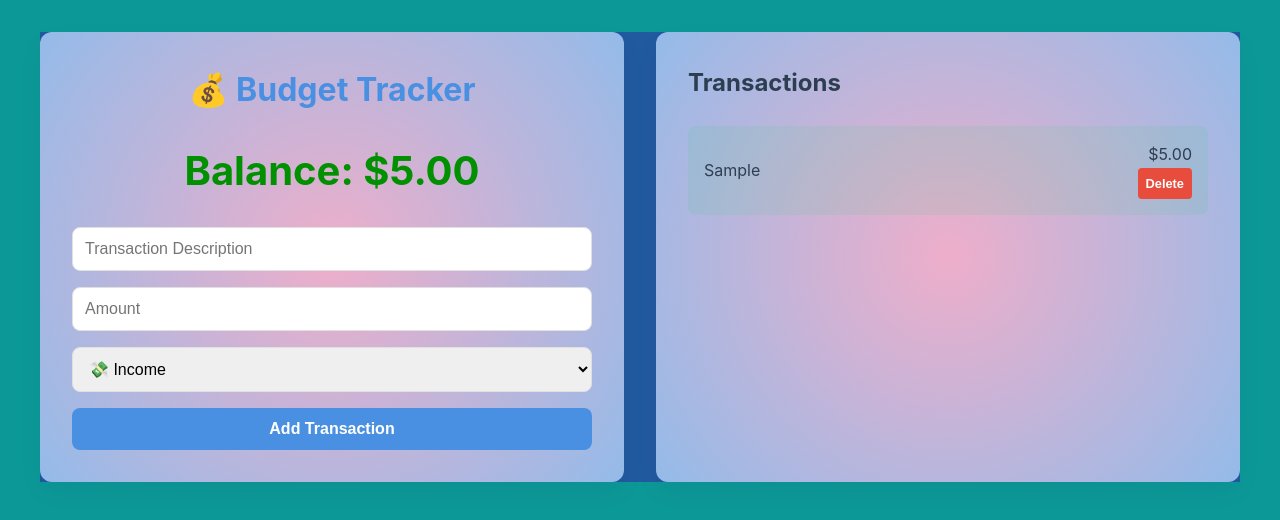
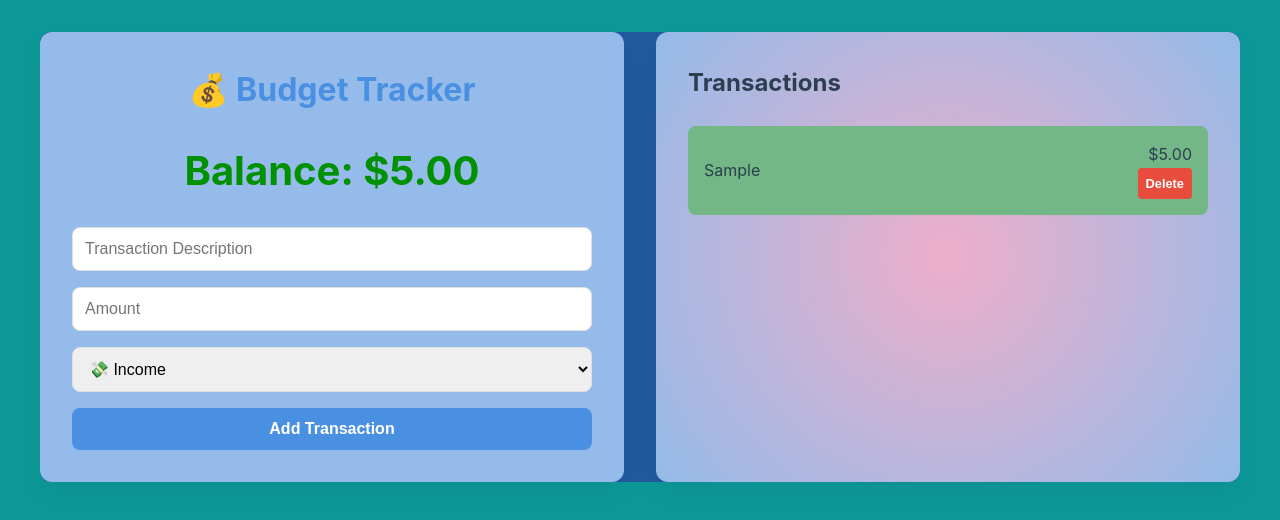
Before and after one commit to anujkumar8076/Budget-Tracker, a plain HTML site: page index.html in a window 1280 px wide. Both pictures are taken after typing "Sample", "5" into the empty fields and a click on the button "Add Transaction". Drawn offline with Linux system fonts and the light colour scheme.

Commit message:
Update style.css

```diff
--- a/style.css
+++ b/style.css
@@ -25,13 +25,14 @@ body {
   max-width: 1200px;
   margin: 2rem auto;
   background: #2653a1e3;
+  border-radius: 11px;
 }
 
 .input-container {
   flex: 1;
   background: var(--card-background);
-  background: rgb(238,174,202);
-background: radial-gradient(circle, rgba(238,174,202,1) 0%, rgba(148,187,233,1) 100%);
+  background: red;
+background: radial-gradient(circle, red, 0%, rgba(148,187,233,1) 100%);
   border-radius: 12px;
   box-shadow: 0 10px 25px rgba(0, 0, 0, 0.05);
   padding: 2rem;
@@ -117,15 +118,16 @@ button:hover {
 }
 
 .transaction.income {
-  background-color: rgba(46, 204, 113, 0.1);
+  background-color: rgb(114, 183, 133);
 }
 
 .transaction.expense {
-  background-color: rgba(231, 76, 60, 0.1);
+  background-color: rgb(220, 121, 121);
 }
 
 .transaction:hover {
-  background-color: rgba(0, 0, 0, 0.05);
+  background-color: rgba(0, 0, 0, 0.1);
+  border:solid  #2c3e50;
 }
 
 .transaction-amount-container {
@@ -151,6 +153,7 @@ button:hover {
   .app-container {
     flex-direction: column;
     padding: 1rem;
+
   }
 
   #balance {
```
